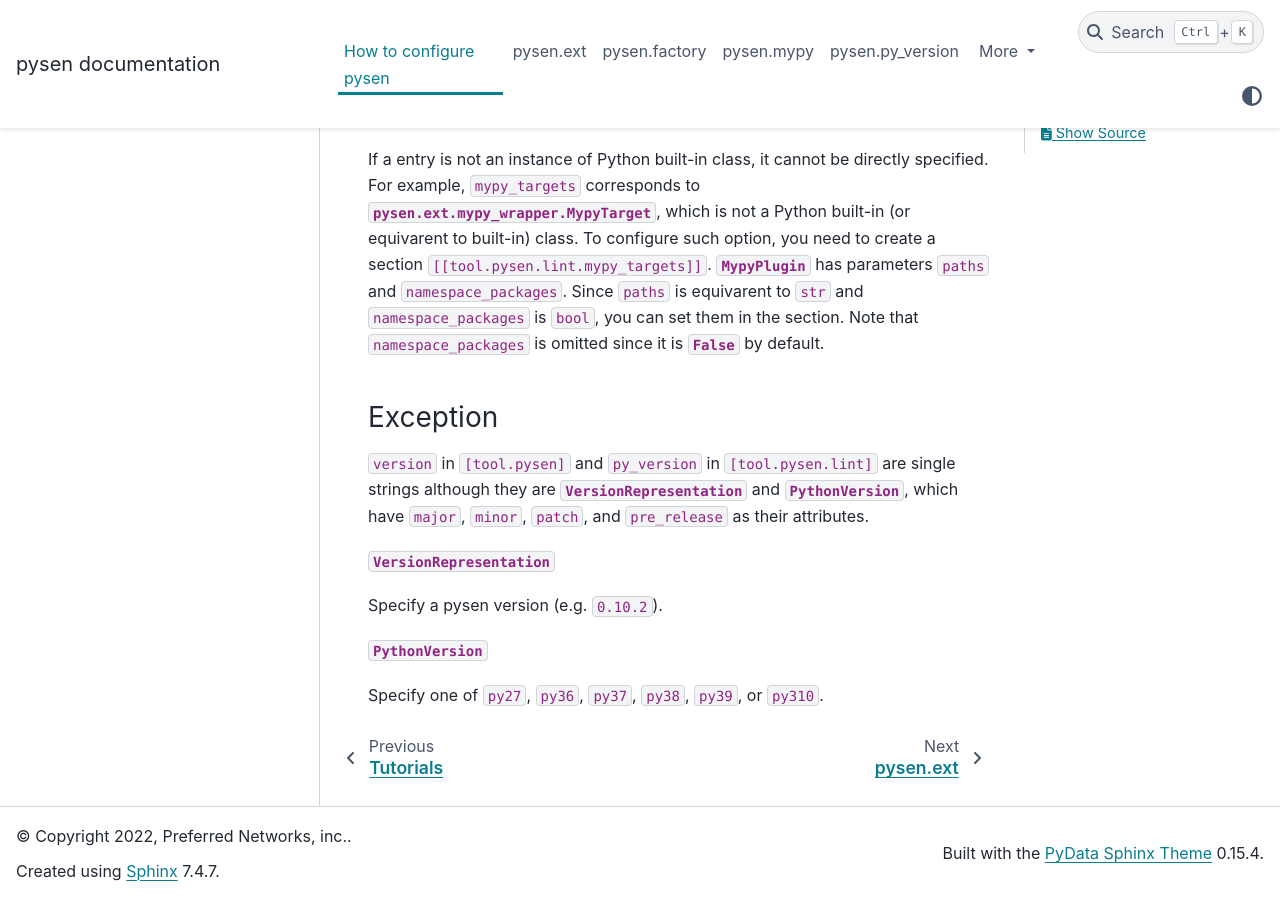
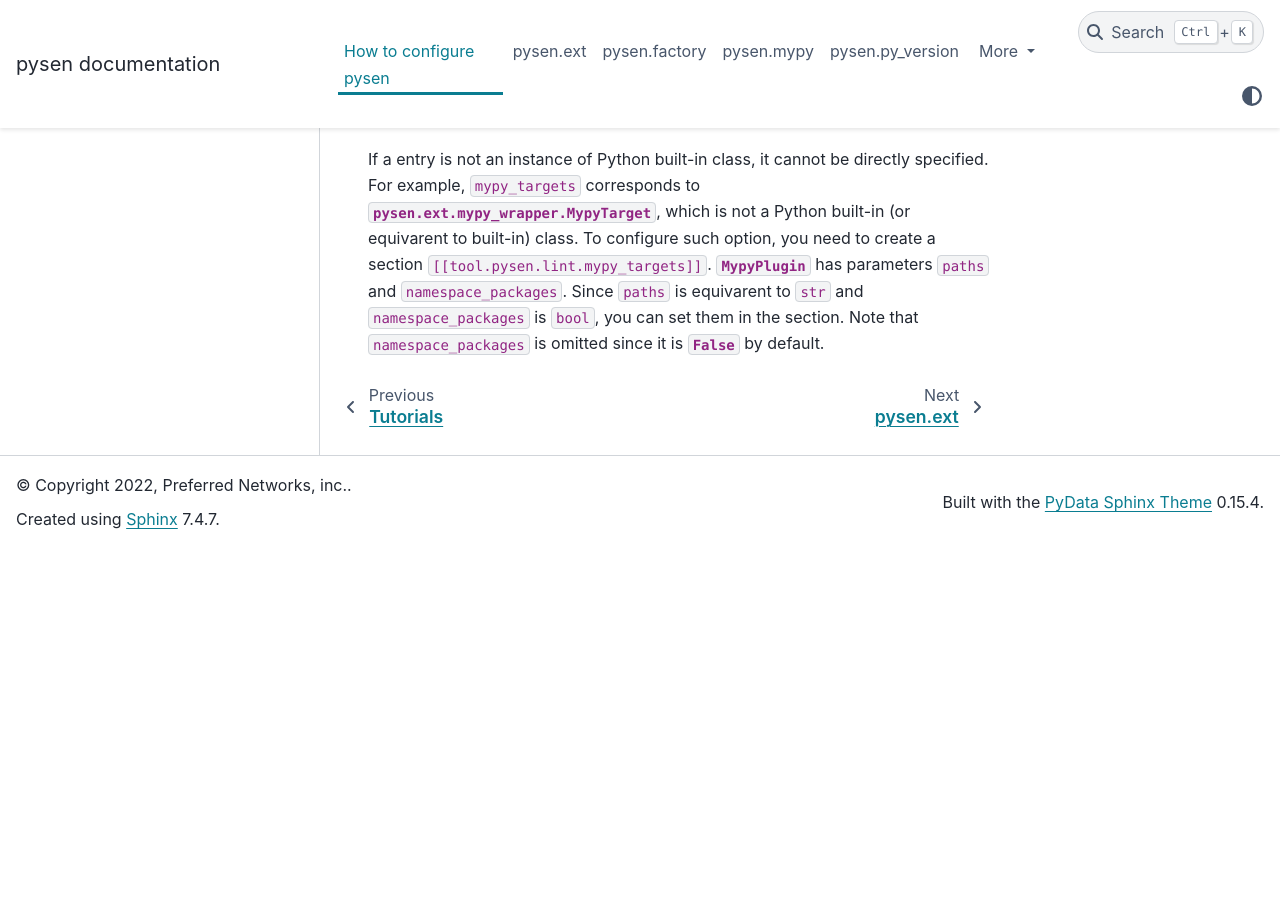
Before and after one commit to pfnet/pysen, a Sphinx documentation site: the page built from docs/source/overview.rst, in a window 1280 px wide and 900 px high, scrolled down 831 px. Built offline with Sphinx 7.4.7 and the PyData theme 0.15.4, drawn with Linux system fonts in a browser that asks for light colours; after the commit the page ends 1380 px from its top, so only the background shows below that.

Commit message:
Remove exception

```diff
--- a/docs/source/overview.rst
+++ b/docs/source/overview.rst
@@ -42,20 +42,3 @@
 :class:`~pysen.ext.mypy_wrapper.MypyPlugin` has parameters ``paths`` and ``namespace_packages``.
 Since ``paths`` is equivarent to ``str`` and ``namespace_packages`` is ``bool``, you can set them in the section.
 Note that ``namespace_packages`` is omitted since it is :obj:`False` by default.
-
-
-Exception
-^^^^^^^^^
-
-``version`` in ``[tool.pysen]`` and ``py_version`` in ``[tool.pysen.lint]`` are single strings
-although they are :class:`~pysen.py_version.VersionRepresentation` and
-:class:`~pysen.py_version.PythonVersion`, which have ``major``, ``minor``,
-``patch``, and ``pre_release`` as their attributes.
-
-:class:`~pysen.py_version.VersionRepresentation`
-
-Specify a pysen version (e.g. ``0.10.2``).
-
-:class:`~pysen.py_version.PythonVersion`
-
-Specify one of ``py27``, ``py36``, ``py37``, ``py38``, ``py39``, or ``py310``.
```
